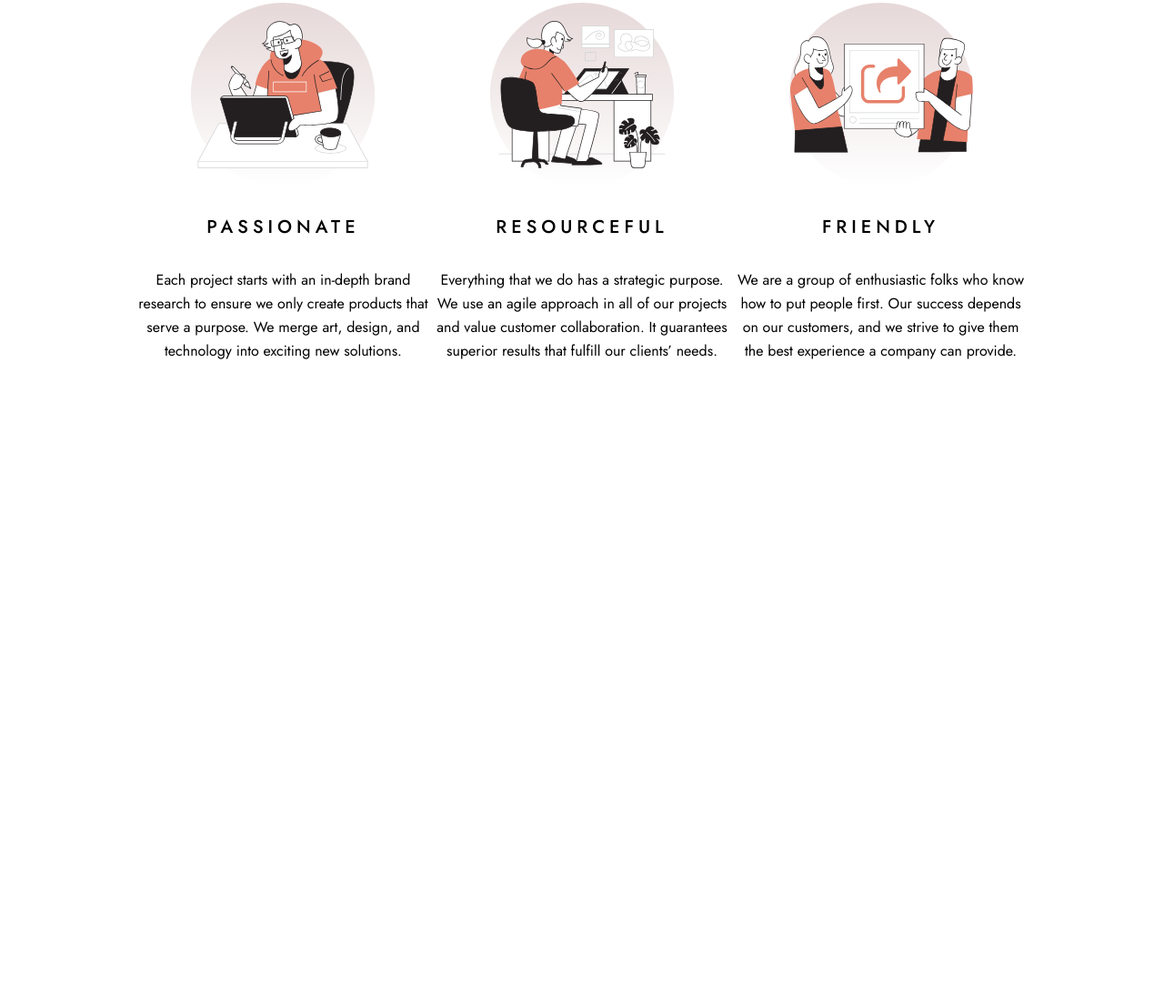
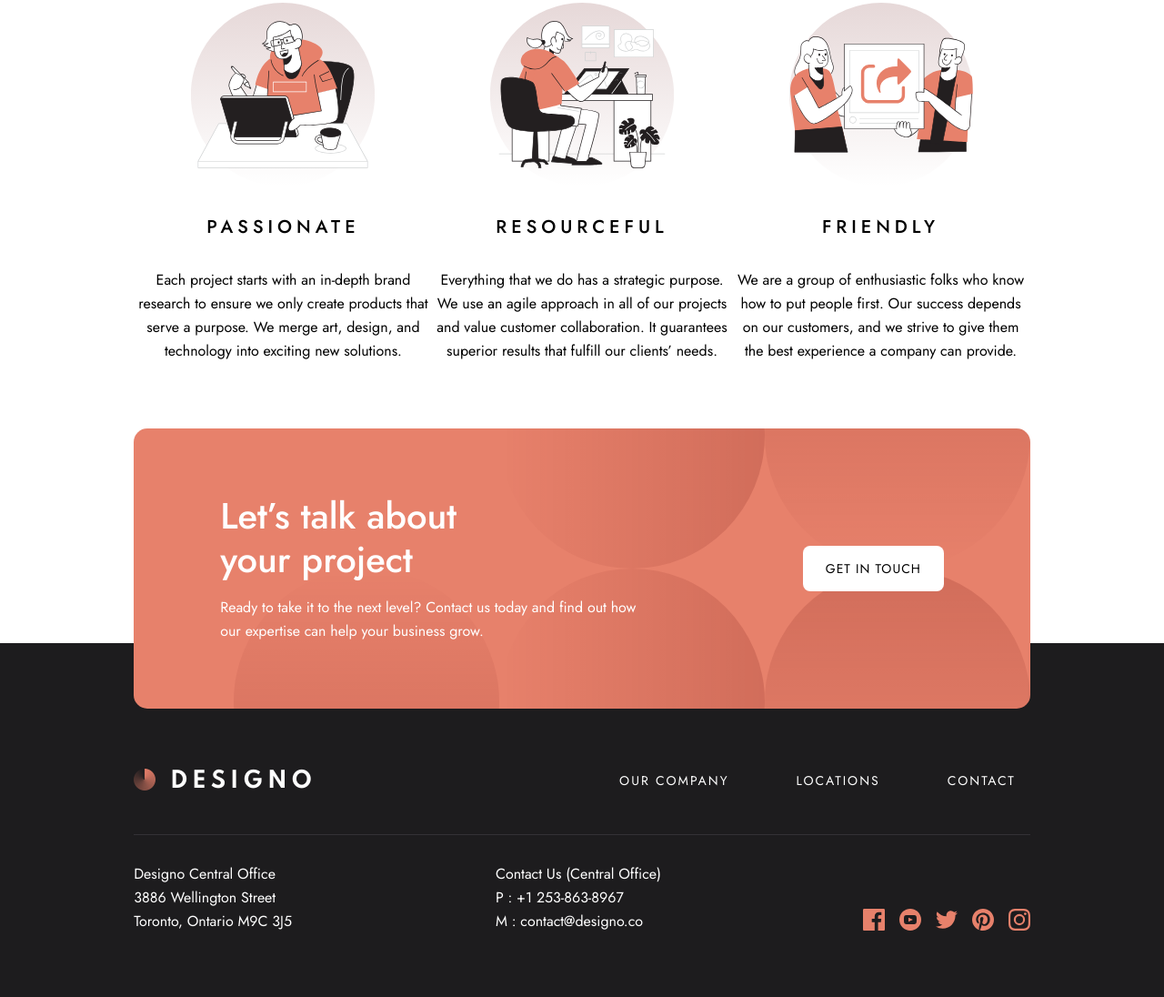
Before and after one commit to gabrielayresdev/Designo, a website: page index.html in a window 1280 px wide. Shown: the part 1787-2883 px from the top of the page at 91% size. Before the commit the page ends 2186 px from the top, so only its background shows below. Drawn offline with Linux system fonts and the light colour scheme.

Commit message:
Style: Criado footer da página.

```diff
--- a/index.html
+++ b/index.html
@@ -13,7 +13,7 @@
     <link rel="stylesheet" href="src/styles/css/styles.css" />
     <!-- sass --watch src/styles/sas/styles.scss:src/styles/css/styles.css -->
 
-    <title>Frontend Mentor | Designo Agency Website Challenge</title>
+    <title>Designo | Home</title>
     <base href="http://127.0.0.1:5500/" />
   </head>
   <body>
@@ -31,6 +31,7 @@
         <a class="nav-links">contact</a>
       </nav>
     </header>
+    <!-- MAIN -->
     <main class="main container">
       <div class="text-container">
         <h2 class="title">
@@ -47,6 +48,7 @@
         <img src="assets/home/desktop/image-hero-phone.png" alt="" />
       </div>
     </main>
+    <!-- EXPERTISES -->
     <section class="expertises container">
       <a id="webdesign">
         <h2>WEB DESIGN</h2>
@@ -62,6 +64,7 @@
         <p>VIEW PROJECTS</p>
       </a>
     </section>
+    <!-- QUALITIES -->
     <section class="qualities container">
       <div class="qualities-item">
         <img src="/assets/home/desktop/illustration-passionate.svg" alt="" />
@@ -91,6 +94,55 @@
         </p>
       </div>
     </section>
+    <!-- FOOTER -->
+    <footer>
+      <div class="contact container">
+        <div>
+          <h2>Let’s talk about your project</h2>
+          <p>
+            Ready to take it to the next level? Contact us today and find out
+            how our expertise can help your business grow.
+          </p>
+        </div>
+        <button class="button">Get in touch</button>
+      </div>
+      <div class="footer">
+        <div class="footer-nav">
+          <div class="logo-container">
+            <img
+              src="assets/shared/desktop/logo-light.png"
+              alt="Logo da Designo"
+            />
+          </div>
+          <nav class="nav">
+            <a class="nav-links">our company</a>
+            <a class="nav-links">Locations</a>
+            <a class="nav-links">contact</a>
+          </nav>
+        </div>
+        <div class="footer-bottom">
+          <div class="info">
+            <div>
+              Designo Central Office </br>
+              3886 Wellington Street </br>
+              Toronto, Ontario M9C 3J5
+            </div>
+            <div>
+              Contact Us (Central Office) </br>
+              P : +1 253-863-8967 </br>
+              M : contact@designo.co
+            </div>
+          </div>
+          <div class="social-media">
+            <a href=""><img src="/assets/shared/desktop/icon-facebook.svg" alt=""></a>
+            <a href=""><img src="/assets/shared/desktop/icon-youtube.svg" alt=""></a>
+            <a href=""><img src="/assets/shared/desktop/icon-twitter.svg" alt=""></a>
+            <a href=""><img src="/assets/shared/desktop/icon-pinterest.svg" alt=""></a>
+            <a href=""><img src="/assets/shared/desktop/icon-instagram.svg" alt=""></a>
+          </div>
+        </div>
+      </div>
+    </footer>
 
     <script type="module" src="src/js/script.js"></script>
   </body>
--- /dev/null
+++ b/src/styles/sass/components/_footer.scss
@@ -0,0 +1,149 @@
+@import "../abstract/variables";
+
+footer {
+  .contact {
+    display: flex;
+    align-items: center;
+    justify-content: space-between;
+
+    padding: 72px 95px;
+
+    position: relative;
+    bottom: -72px;
+
+    background-color: $peach;
+    border-radius: 15px;
+    background-image: url("/assets/shared/desktop/bg-pattern-call-to-action.svg");
+    background-position: right;
+    background-repeat: no-repeat;
+
+    z-index: 4;
+    color: $white;
+
+    h2 {
+      font: $font-h2;
+      max-width: 13ch;
+      margin-bottom: 1rem;
+    }
+    p {
+      font: $font-body;
+      max-width: 48ch;
+    }
+
+    .button {
+      border: none;
+      border-radius: 8px;
+      background-color: $white;
+
+      padding: 18px 25px;
+
+      font: $font-link;
+      letter-spacing: +1px;
+      text-transform: uppercase;
+
+      cursor: pointer;
+      transition: all 0.3s;
+
+      &:hover {
+        background-color: $light-peach;
+        color: $white;
+      }
+    }
+  }
+
+  .footer {
+    padding: 0 11.5vw;
+    background-color: $black;
+
+    .footer-nav {
+      display: flex;
+      align-items: center;
+      justify-content: space-between;
+
+      color: $white;
+      padding: 8rem 0 2rem 0;
+      border-bottom: 1px solid $dark-grey;
+
+      .logo-container {
+        // Por que ao colocar img {height: 100%} ocorre overflow, mesmo o tamanho do .logo-container estando limitado?
+        img {
+          max-height: 27px;
+        }
+      }
+      .nav {
+        display: flex;
+        align-items: center;
+        gap: 2.625rem;
+
+        .hamburguer {
+          display: none;
+        }
+
+        .nav-links {
+          font: $font-link;
+          letter-spacing: +2px;
+          text-transform: uppercase;
+          padding: 1rem;
+          cursor: pointer;
+
+          &::after {
+            content: "";
+            width: 0;
+            height: 2px;
+            display: block;
+            margin-top: 2px;
+            transition: width 0.5s;
+          }
+
+          &:hover {
+            &::after {
+              content: "";
+              background-color: $light-grey;
+              width: 100%;
+            }
+          }
+        }
+
+        @media screen and (max-width: $breakpoint-mobile) {
+          .hamburguer {
+            display: block;
+          }
+
+          .nav-links {
+            display: none;
+          }
+        }
+      }
+    }
+
+    .footer-bottom {
+      display: flex;
+      justify-content: space-between;
+      padding-bottom: 70px;
+
+      .info {
+        display: flex;
+        gap: 14rem;
+        margin-top: 30px;
+
+        font: $font-body;
+        color: $white;
+      }
+
+      .social-media {
+        display: flex;
+        gap: 16px;
+        align-items: center;
+        align-self: flex-end;
+
+        a {
+          cursor: pointer;
+
+          &:hover {
+            filter: contrast(120%);
+          }
+        }
+      }
+    }
+  }
+}
--- a/src/styles/sass/styles.scss
+++ b/src/styles/sass/styles.scss
@@ -4,3 +4,4 @@
 @import "./components/main";
 @import "./components/expertises";
 @import "./components/qualities";
+@import "./components/footer";
```
Also changed, not shown: src/styles/css/styles.css, 1 other file.
